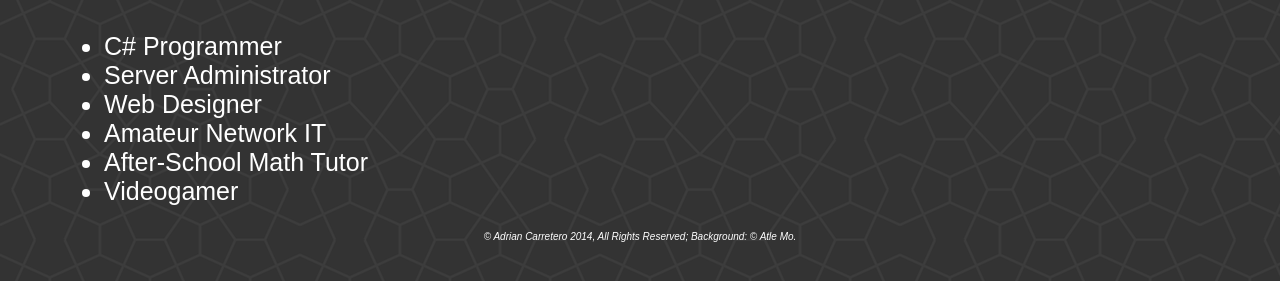
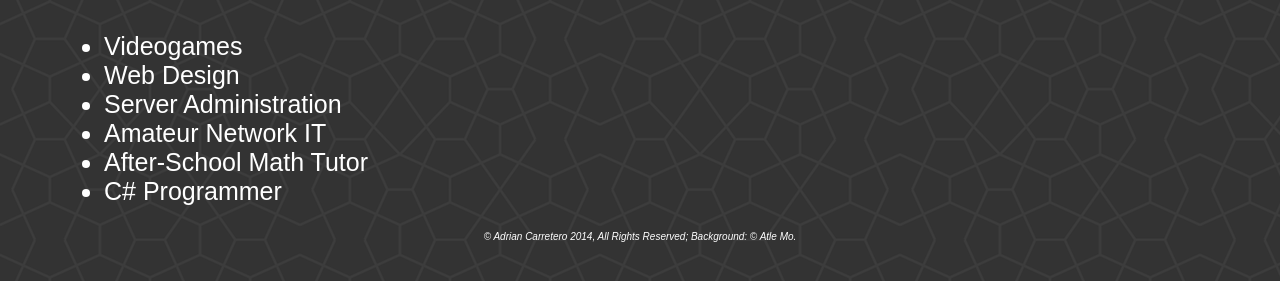
Before and after one commit to palmerito0/palmerito0.github.io, a plain HTML site: page about.html in a window 1280 px wide. Shown: the part 311-592 px from the top of the page. Drawn offline with Linux system fonts and the light colour scheme.

Commit message:
Revert "Changed order of skills/passions"
This reverts commit 2a1fbddbf13abb7e1f33d76c8a40d6d75ff5232a.

```diff
--- a/about.html
+++ b/about.html
@@ -23,12 +23,12 @@
 
 			<h3>My Skills/Passions</h3>
 			<ul>
-				<li>C# Programmer</li>
-				<li>Server Administrator</li>
-				<li>Web Designer</li>
+				<li>Videogames</li>
+				<li>Web Design</li>
+				<li>Server Administration</li>
 				<li>Amateur Network IT</li>
 				<li>After-School Math Tutor</li>
-				<li>Videogamer</li>
+				<li>C# Programmer</li>
 			</ul>
 		</article>
 
```
